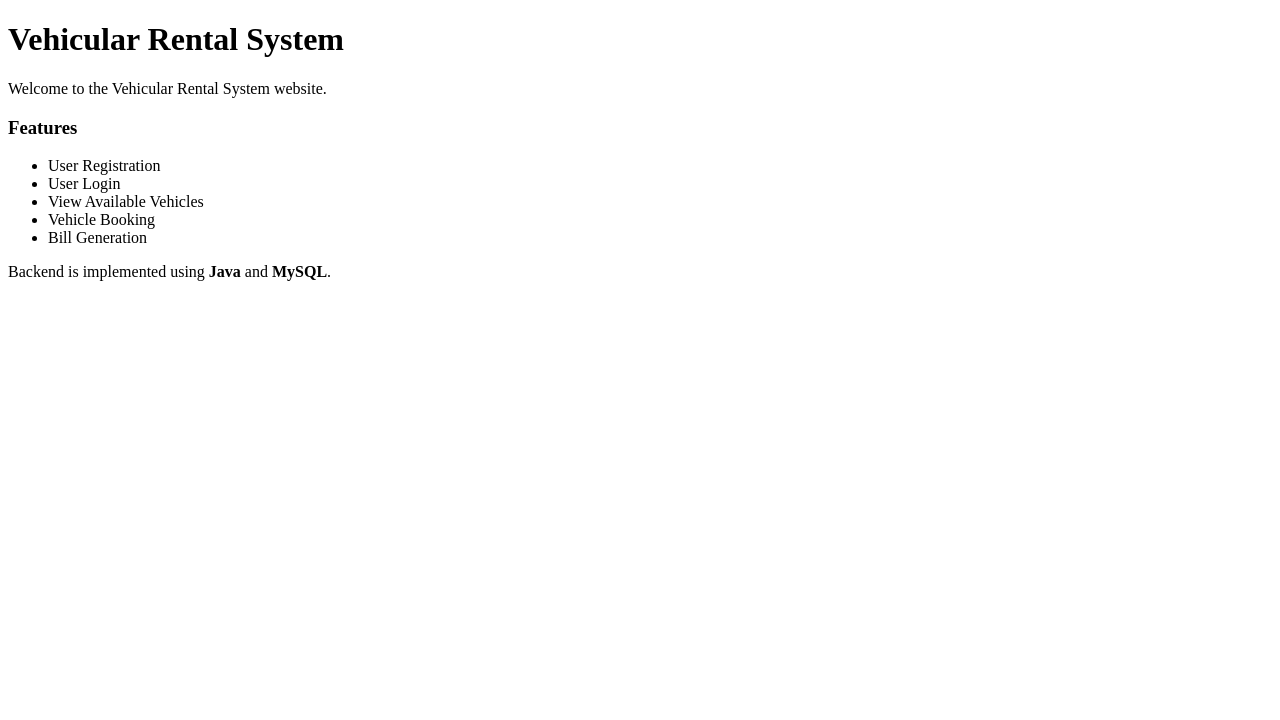
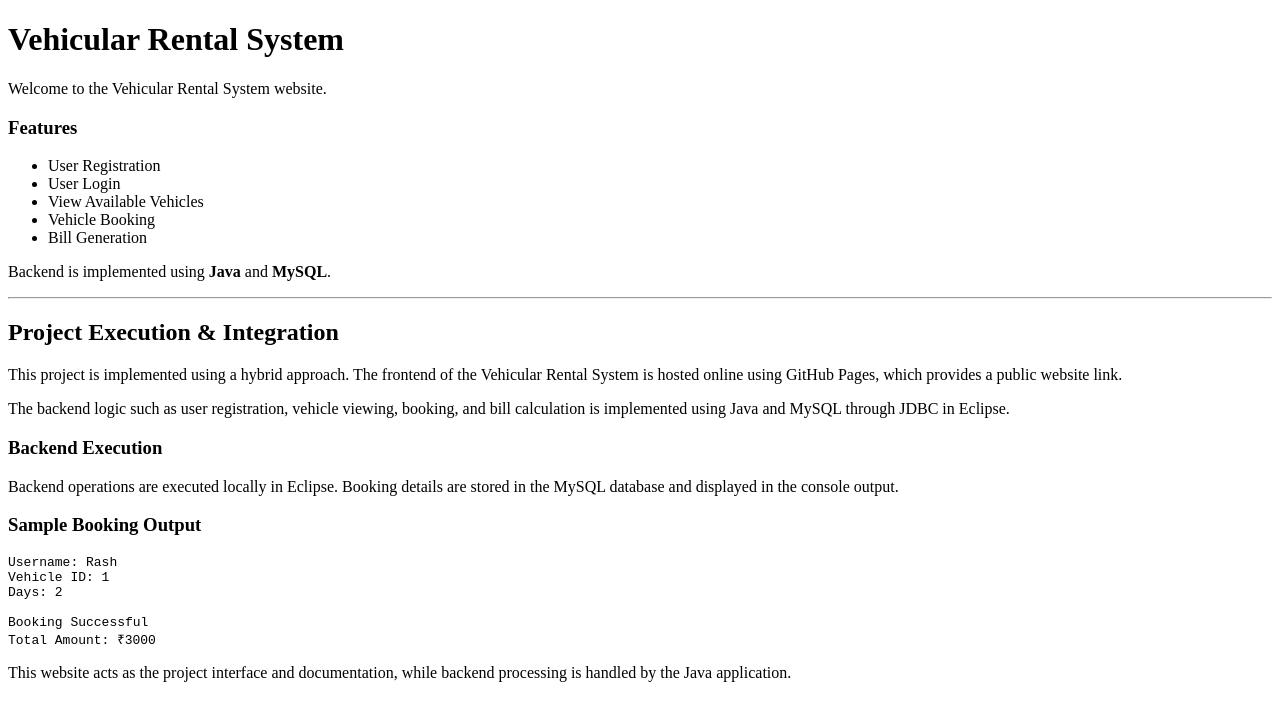
Before and after one commit to rashmithas014-lgtm/vehicular-rental-system, a plain HTML site: page index.html in a window 1280 px wide. Drawn offline with Linux system fonts and the light colour scheme.

Commit message:
Update index.html

```diff
--- a/index.html
+++ b/index.html
@@ -23,4 +23,42 @@
     </p>
 
 </body>
+
 </html>
+<hr>
+
+<h2>Project Execution & Integration</h2>
+
+<p>
+This project is implemented using a hybrid approach.
+The frontend of the Vehicular Rental System is hosted online
+using GitHub Pages, which provides a public website link.
+</p>
+
+<p>
+The backend logic such as user registration, vehicle viewing,
+booking, and bill calculation is implemented using Java and
+MySQL through JDBC in Eclipse.
+</p>
+
+<h3>Backend Execution</h3>
+<p>
+Backend operations are executed locally in Eclipse.
+Booking details are stored in the MySQL database and
+displayed in the console output.
+</p>
+
+<h3>Sample Booking Output</h3>
+<pre>
+Username: Rash
+Vehicle ID: 1
+Days: 2
+
+Booking Successful
+Total Amount: ₹3000
+</pre>
+
+<p>
+This website acts as the project interface and documentation,
+while backend processing is handled by the Java application.
+</p>
```
